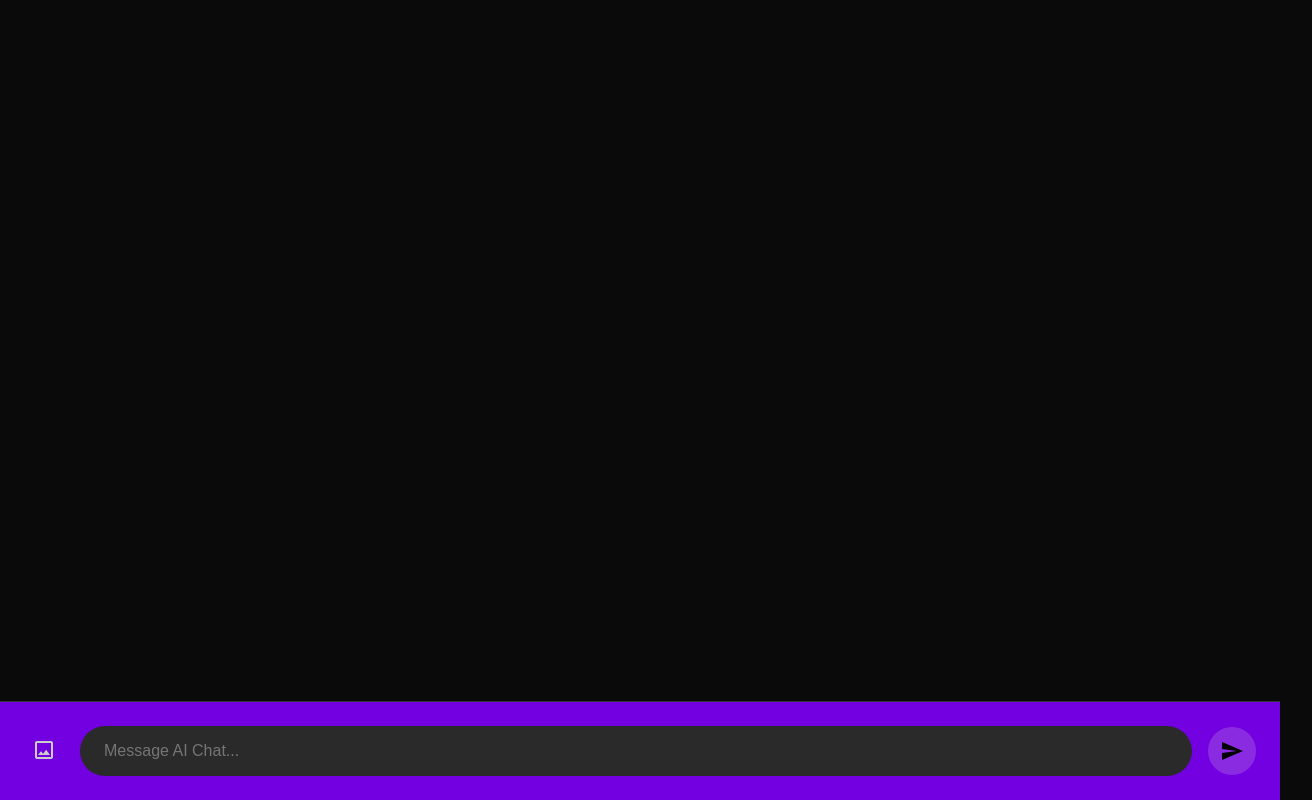
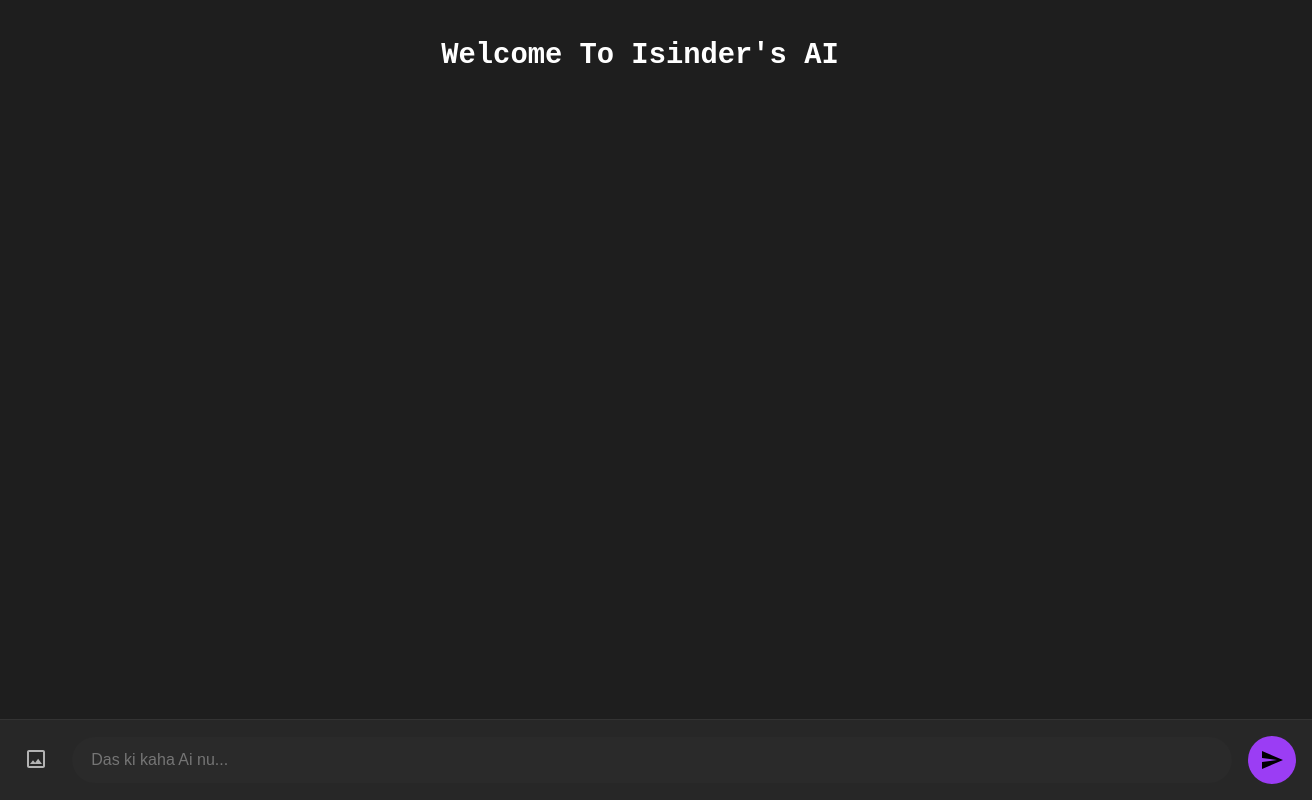
Before and after one commit to ishindersingh/NetByish_website, a plain HTML site: page index.html in a window 1280 px wide. Shown: the whole page, 1312 px wide, since content can reach past the window. Drawn offline with nearby package versions, Linux system fonts and the light colour scheme.

Commit message:
Add files via upload

```diff
--- a/index.html
+++ b/index.html
@@ -7,9 +7,13 @@
     <link rel="stylesheet" href="styles.css">
     <link rel="stylesheet" href="https://cdnjs.cloudflare.com/ajax/libs/prism/1.24.1/themes/prism-tomorrow.min.css">
     <link rel="stylesheet" href="https://cdnjs.cloudflare.com/ajax/libs/github-markdown-css/5.2.0/github-markdown-dark.min.css">
-</head>
+    <link href="https://fonts.googleapis.com/css2?family=Poppins:wght@300;400;600&display=swap" rel="stylesheet">
 </head>
 <body>
+    <div class="brand">
+        <h1 class="headline">Welcome To Isinder's AI</h1>
+    </div>
+
     <div class="chat-container">
         <div id="chat-box" class="chat-box"></div>
         <div class="input-container">
@@ -21,7 +25,7 @@
                     </svg>
                 </button>
             </div>
-            <input type="text" id="user-input" placeholder="Message AI Chat..." autocomplete="off">
+            <input type="text" id="user-input" placeholder="Das ki kaha Ai nu..." autocomplete="off">
             <button class="send-button" onclick="sendMessage()">
                 <svg viewBox="0 0 24 24" width="24" height="24" class="send-icon">
                     <path fill="currentColor" d="M2.01 21L23 12 2.01 3 2 10l15 2-15 2z"/>
@@ -29,6 +33,7 @@
             </button>
         </div>
     </div>
+
     <script src="script.js"></script>
     <script src="https://cdnjs.cloudflare.com/ajax/libs/prism/1.24.1/prism.min.js"></script>
     <script src="https://cdnjs.cloudflare.com/ajax/libs/prism/1.24.1/components/prism-python.min.js"></script>
--- a/styles.css
+++ b/styles.css
@@ -1,26 +1,49 @@
-/* Update your CSS with these styles */
 :root {
-    --purple-primary: #8a2be2;
-    --purple-secondary:#7300e1;
-    --background-dark: #0a0a0a;
-    --background-light: #7300e1;
+    --purple-primary: #9b3df4;
+    --purple-secondary: #8a2be2;
+    --background-dark: #1e1e1e;
+    --background-light: #272727;
     --text-primary: #ffffff;
-    --text-secondary: #cccccc;
+    --text-secondary: #b3b3b3;
 }
 
 body {
     background-color: var(--background-dark);
+    color: var(--text-primary);
+    font-family: 'Inter', sans-serif;
+    margin: 0;
+    display: flex;
+    flex-direction: column;
+    align-items: center;
     height: 100vh;
-    margin: 0;
-    font-family: 'Segoe UI', sans-serif;
 }
 
+/* Brand Section */
+.brand {
+    text-align: center;
+    padding: 20px 0;
+}
+
+.logo {
+    width: 80px;
+    height: auto;
+    margin-bottom: 10px;
+}
+
+.headline {
+    font-size: 1.8rem;
+    font-weight: 600;
+    font-family: monospace;
+    color: var(--text-primary);
+}
+
+/* Chat Container */
 .chat-container {
-    margin: 0 auto;
-    height: 100vh;
+    width: 100%;
     display: flex;
     flex-direction: column;
     background: var(--background-dark);
+    height: 100%;
 }
 
 .chat-box {
@@ -32,10 +55,10 @@ body {
     gap: 1.5rem;
 }
 
+/* Message Styling */
 .message {
     padding: 1rem;
     border-radius: 1rem;
-    position: relative;
     display: flex;
     gap: 1rem;
     animation: fadeIn 0.3s ease-in;
@@ -53,7 +76,7 @@ body {
 }
 
 .ai-message {
-    background: var(--background-light);
+    background: var(--purple-secondary);
     align-self: flex-start;
     border-bottom-left-radius: 4px;
 }
@@ -75,20 +98,22 @@ body {
     font-size: 14px;
 }
 
+/* Input Section */
 .input-container {
     position: relative;
-    padding: 1.5rem;
+    padding: 1rem;
     background: var(--background-light);
     display: flex;
     gap: 1rem;
     align-items: center;
     border-top: 1px solid #333333;
+    width: 100%;
 }
 
 #user-input {
     flex: 1;
-    padding: 1rem 1.5rem;
-    border-radius: 2rem;
+    padding: 0.9rem 1.2rem;
+    border-radius: 25px;
     border: none;
     background: #2a2a2a;
     color: var(--text-primary);
```
